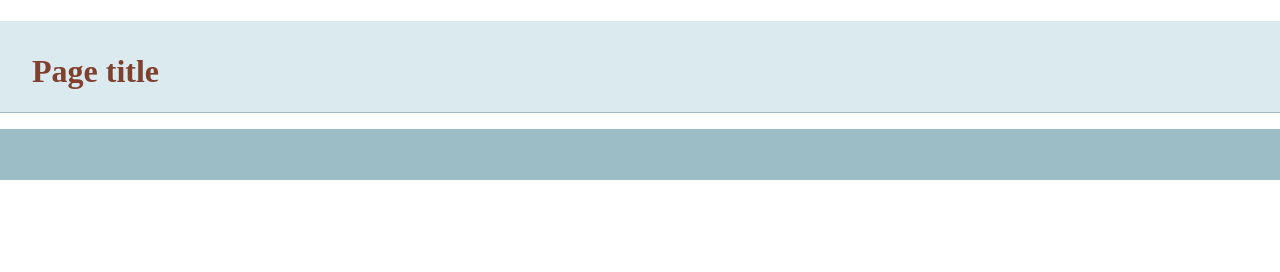
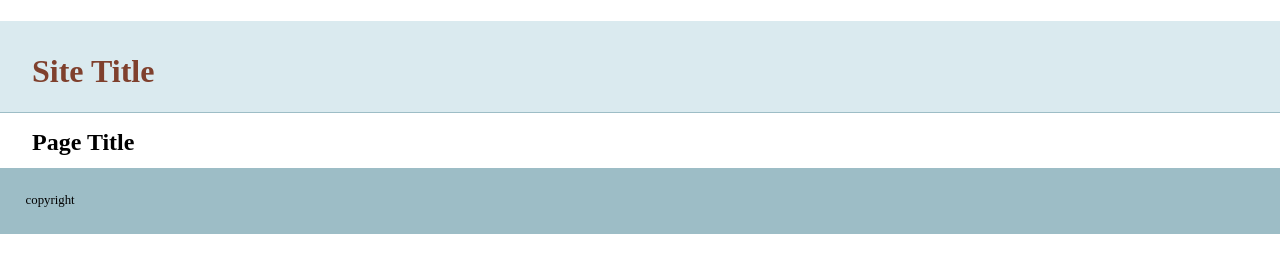
Before and after one commit to tkempa/git-basics, a plain HTML site: page index.html in a window 1280 px wide. Drawn offline with nearby package versions, Linux system fonts and the light colour scheme.

Commit message:
added more info to template

```diff
--- a/index.html
+++ b/index.html
@@ -14,13 +14,14 @@
     </head>
     <body>
     <header>
-	<h1>Page title</h1>
+	<h1>Site Title</h1>
     </header>
     <nav id="pageNav">
     </nav>
     <main>
+		<h2>Page Title</h2>
     </main>
-    <footer>
+    <footer>copyright
     </footer>
         <script>
 //use the modernizr load to load up external scripts. This will load the scripts asynchronously, but the order listed matters. Although it will load all scripts in parallel, it will execute them in the order listed
```
